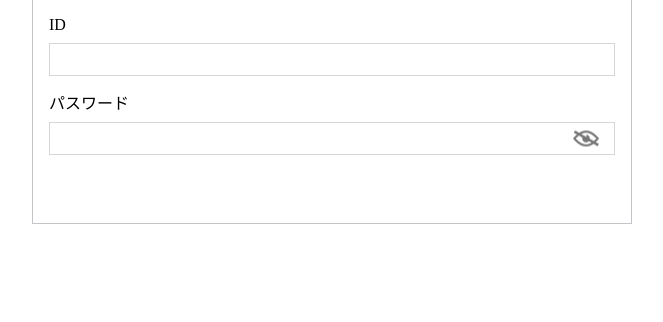
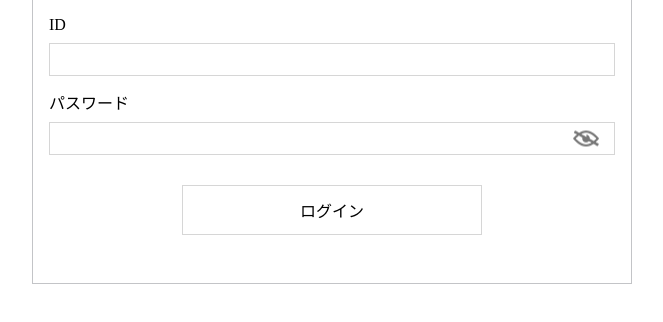
Before and after one commit to taisei-code/js-blindPassword-app, a plain HTML site: page index.html in a window 1280 px wide. Shown: the part 222-544 px from the top of the page, without its empty margins (308-971 px from the left). Drawn offline with Linux system fonts and the light colour scheme.

Commit message:
Add login button

```diff
--- a/index.html
+++ b/index.html
@@ -16,10 +16,12 @@
       ログイン
     </h1>
     <form action="" class="login-form">
+
       <div class="login-line">
         <label for="loginId" class="login-label">ID</label>
         <input id="loginId" name="loginId" class="login-input" required>
       </div>
+
       <div class="login-line">
         <label for="password" class="login-label">パスワード</label>
         <div class="login-password-area">
@@ -29,6 +31,9 @@
           </button>
         </div>
       </div>
+
+      <button class="login-button">ログイン</button>
+
     </form>
   </main>
 </body>
```
